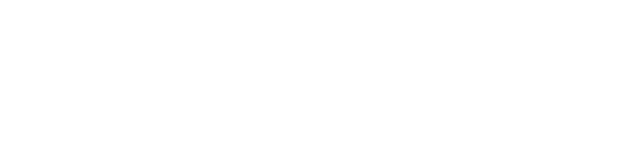
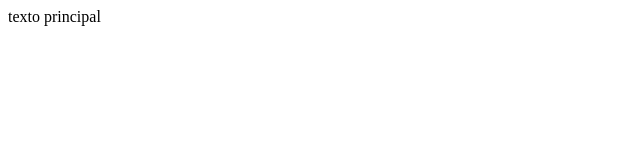
Before and after one commit to causa-rellena/test, a plain HTML site: page index.html in a window 1280 px wide. Shown: the whole page, without its empty margins (0-640 px from the left). Drawn offline with Linux system fonts and the light colour scheme.

Commit message:
add main text

```diff
--- a/index.html
+++ b/index.html
@@ -7,5 +7,8 @@
 </head>
 <body>
 
+    <main>
+        texto principal
+    </main>
 </body>
 </html>
```
